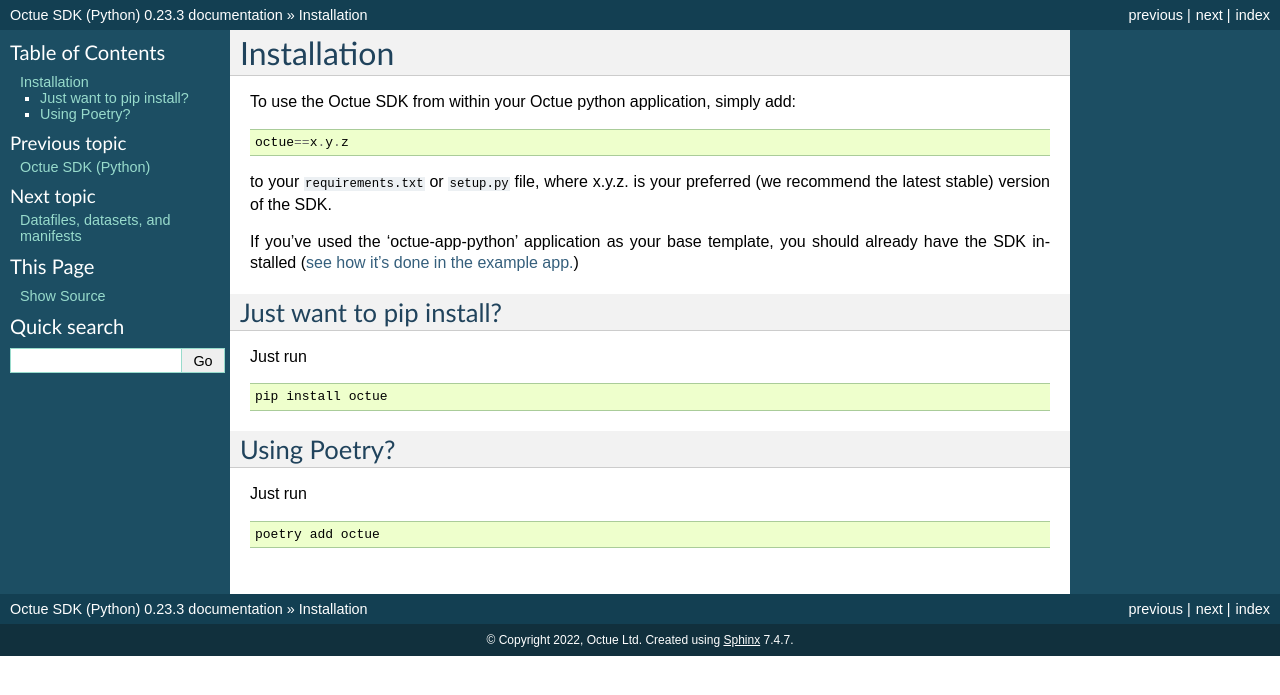
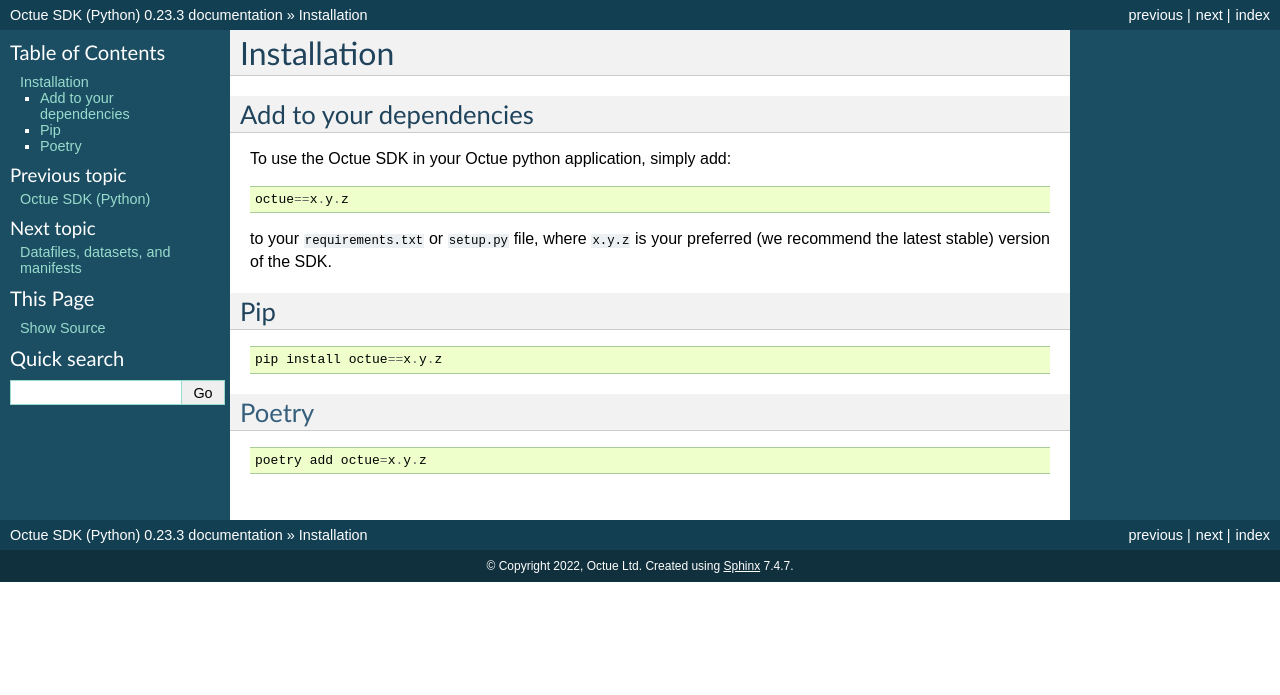
Before and after one commit to octue/octue-sdk-python, a Sphinx documentation site: the page built from docs/source/installation.rst, in a window 1280 px wide. Shown: the top 695 px of the page. Built offline with Sphinx 7.4.7, drawn with Linux system fonts in a browser that asks for light colours.

Commit message:
DOC: Improve installation docs
skipci

```diff
--- a/docs/source/installation.rst
+++ b/docs/source/installation.rst
@@ -4,31 +4,27 @@
 Installation
 ============
 
-To use the Octue SDK from within your Octue python application, simply add:
+Add to your dependencies
+========================
+
+To use the Octue SDK in your Octue python application, simply add:
 
 .. code-block::
 
     octue==x.y.z
 
-to your ``requirements.txt`` or ``setup.py`` file, where x.y.z. is your preferred (we recommend the latest stable)
+to your ``requirements.txt`` or ``setup.py`` file, where ``x.y.z`` is your preferred (we recommend the latest stable)
 version of the SDK.
 
-If you've used the 'octue-app-python' application as your base template, you should already have the SDK installed
-(`see how it's done in the example app. <https://github.com/octue/octue-app-python>`_)
-
-
-Just want to pip install?
-=========================
-Just run
+Pip
+===
 
 .. code-block::
 
-    pip install octue
+    pip install octue==x.y.z
 
-Using Poetry?
-=============
-Just run
-
+`Poetry <https://python-poetry.org>`_
+=====================================
 .. code-block::
 
-    poetry add octue
+    poetry add octue=x.y.z
```
